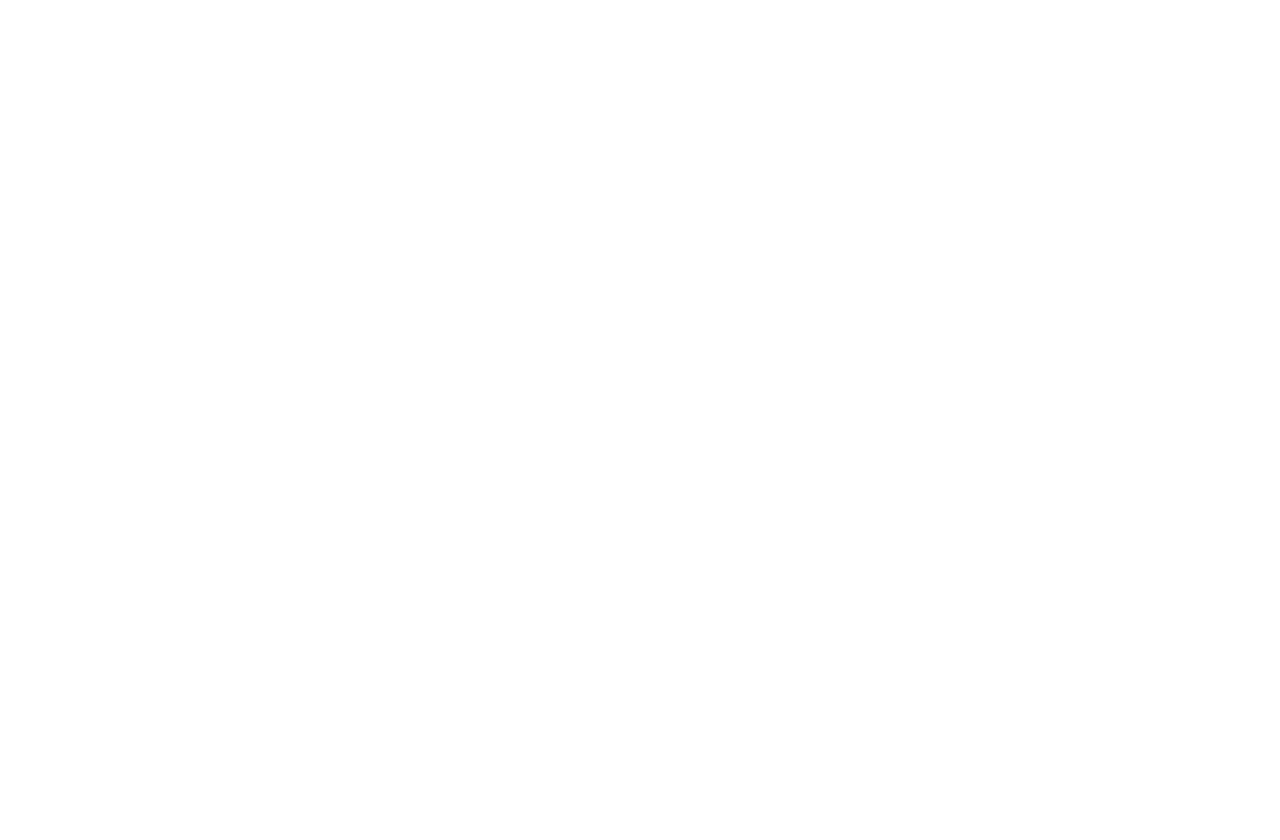
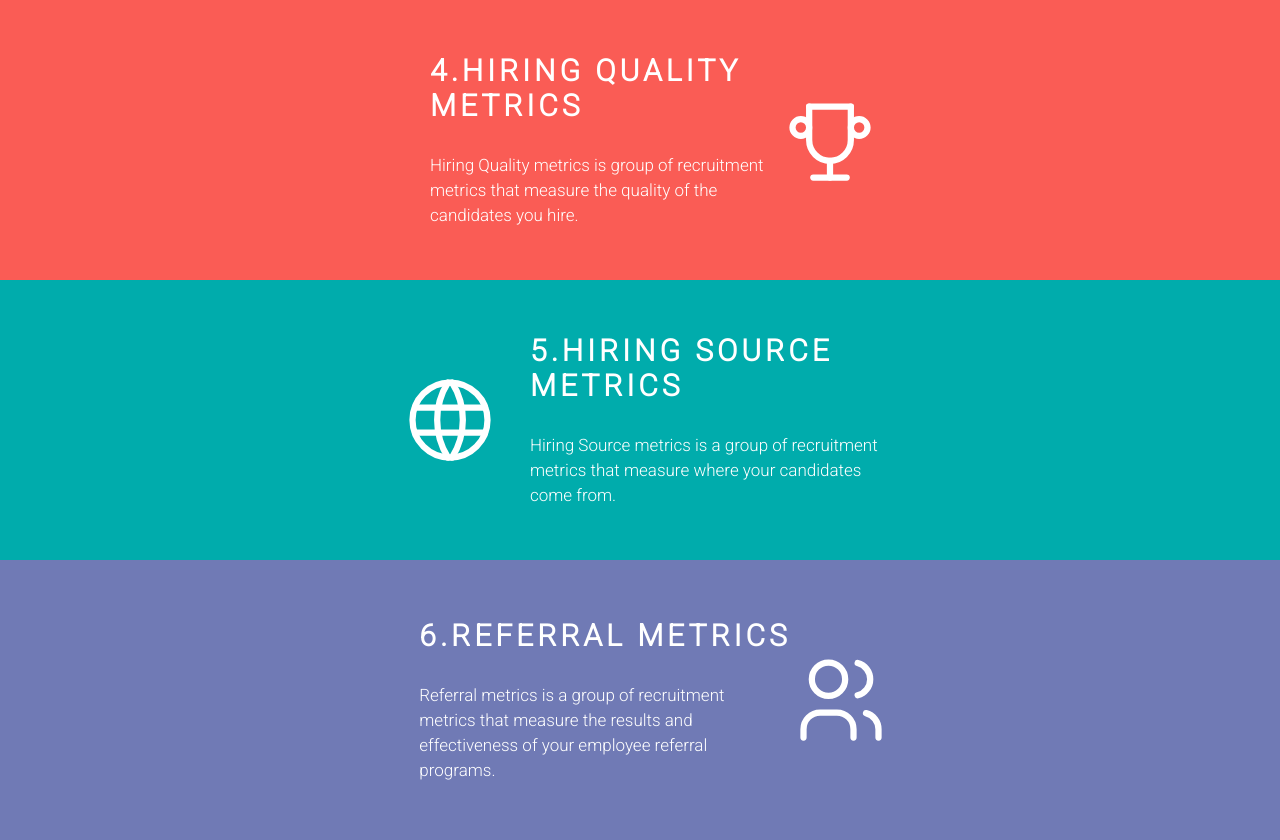
Before and after one commit to Shiho317/WebDev-CSS-Pairworks, a plain HTML site: page index.html in a window 1280 px wide. Before the commit the page ends 800 px from the top, so only its background shows below. Drawn offline with Linux system fonts and the light colour scheme; a web font is replaced by a local one.

Commit message:
initial commit

```diff
--- a/index.html
+++ b/index.html
@@ -4,10 +4,65 @@
   <meta charset="UTF-8">
   <meta http-equiv="X-UA-Compatible" content="IE=edge">
   <meta name="viewport" content="width=device-width, initial-scale=1.0">
+  <!----font styles-->
+  <!--for overall-->
+  <link rel="preconnect" href="https://fonts.googleapis.com">
+  <link rel="preconnect" href="https://fonts.gstatic.com" crossorigin>
+  <link href="https://fonts.googleapis.com/css2?family=Enriqueta&family=Montserrat+Alternates:wght@300&family=Notable&family=Rasa&family=Roboto:wght@300&display=swap" rel="stylesheet">
+  <!--for topsection-->
+  <link rel="preconnect" href="https://fonts.googleapis.com">
+  <link rel="preconnect" href="https://fonts.gstatic.com" crossorigin>
+  <link href="https://fonts.googleapis.com/css2?family=Enriqueta&family=Montserrat+Alternates:wght@300&family=Notable&family=Rasa&display=swap" rel="stylesheet">
   <link rel="stylesheet" href="style.css">
   <title>Recrument Metrics</title>
 </head>
 <body>
 
+  <div class="section4">
+    <div class="text">
+      <h2>4.HIRING QUALITY <br> METRICS</h2>
+      <p>Hiring Quality metrics is group of recruitment metrics that measure the quality of the candidates you hire.</p>
+    </div>
+    <svg xmlns="http://www.w3.org/2000/svg" class="icon icon-tabler icon-tabler-trophy" width="100" height="100" viewBox="0 0 24 24" stroke-width="1.5" stroke="#ffffff" fill="none" stroke-linecap="round" stroke-linejoin="round">
+      <path stroke="none" d="M0 0h24v24H0z" fill="none"/>
+      <line x1="8" y1="21" x2="16" y2="21" />
+      <line x1="12" y1="17" x2="12" y2="21" />
+      <line x1="7" y1="4" x2="17" y2="4" />
+      <path d="M17 4v8a5 5 0 0 1 -10 0v-8" />
+      <circle cx="5" cy="9" r="2" />
+      <circle cx="19" cy="9" r="2" />
+    </svg>
+  </div>
+
+  <div class="section5">
+    <svg xmlns="http://www.w3.org/2000/svg" class="icon icon-tabler icon-tabler-world" width="100" height="100" viewBox="0 0 24 24" stroke-width="1.5" stroke="#ffffff" fill="none" stroke-linecap="round" stroke-linejoin="round">
+      <path stroke="none" d="M0 0h24v24H0z" fill="none"/>
+      <circle cx="12" cy="12" r="9" />
+      <line x1="3.6" y1="9" x2="20.4" y2="9" />
+      <line x1="3.6" y1="15" x2="20.4" y2="15" />
+      <path d="M11.5 3a17 17 0 0 0 0 18" />
+      <path d="M12.5 3a17 17 0 0 1 0 18" />
+    </svg>
+    <div class="text">
+      <h2>5.HIRING SOURCE <br> METRICS</h2>
+      <p>Hiring Source metrics is a group of recruitment metrics that measure where your candidates come from.</p>
+    </div>
+  </div>
+
+  <div class="section6">
+    <div class="text">
+      <h2>6.REFERRAL METRICS</h2>
+      <p>Referral metrics is a group of recruitment metrics that measure the results and effectiveness of your employee referral programs.</p>
+    </div>
+    <svg xmlns="http://www.w3.org/2000/svg" class="icon icon-tabler icon-tabler-users" width="100" height="100" viewBox="0 0 24 24" stroke-width="1.5" stroke="#ffffff" fill="none" stroke-linecap="round" stroke-linejoin="round">
+      <path stroke="none" d="M0 0h24v24H0z" fill="none"/>
+      <circle cx="9" cy="7" r="4" />
+      <path d="M3 21v-2a4 4 0 0 1 4 -4h4a4 4 0 0 1 4 4v2" />
+      <path d="M16 3.13a4 4 0 0 1 0 7.75" />
+      <path d="M21 21v-2a4 4 0 0 0 -3 -3.85" />
+    </svg>
+
+  </div>
+
 </body>
 </html>
--- a/style.css
+++ b/style.css
@@ -2,4 +2,59 @@
   box-sizing: border-box;
   margin: 0;
   padding: 0;
+  font-family: 'Enriqueta', serif;
+  font-family: 'Montserrat Alternates', sans-serif;
+  font-family: 'Notable', sans-serif;
+  font-family: 'Rasa', serif;
+  font-family: 'Roboto', sans-serif;
 }
+
+h2 {
+  letter-spacing: 4px;
+  font-size: 30px;
+}
+
+p {
+  width: 350px;
+  margin-top: 30px;
+  font-size: 17px;
+  line-height: 25px;
+}
+
+.text {
+  padding-left: 30px;
+}
+/* ======= section4 ======== */
+.section4 {
+  background-color: #fa5c55;
+  width: 100%;
+  height: 35vh;
+  color: white;
+  display: flex;
+  justify-content: center;
+  align-items: center;
+}
+
+
+/* ======= section5 ======== */
+.section5 {
+  background-color: #00acac;
+  width: 100%;
+  height: 35vh;
+  color: white;
+  display: flex;
+  justify-content: center;
+  align-items: center;
+}
+
+
+/* ======= section6 ======== */
+.section6 {
+  background-color: #707ab5;
+  width: 100%;
+  height: 35vh;
+  color: white;
+  display: flex;
+  justify-content: center;
+  align-items: center;
+}
```
